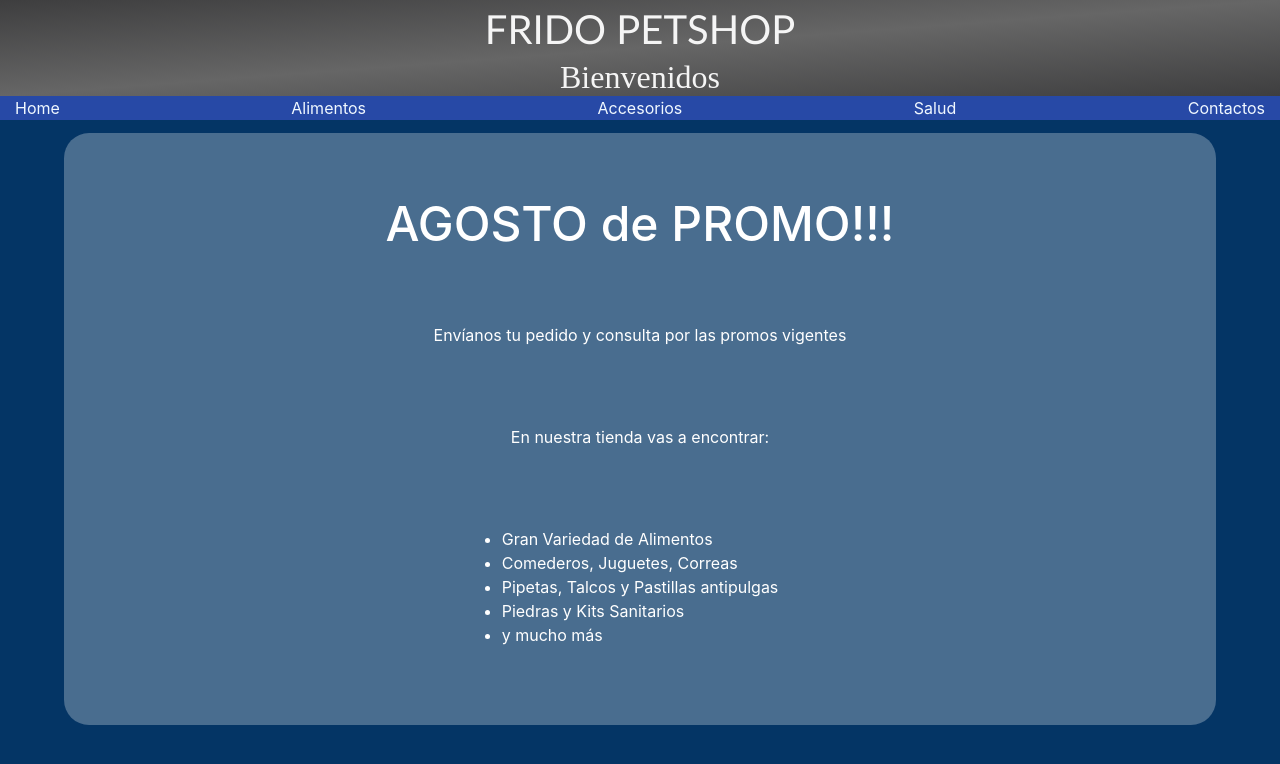
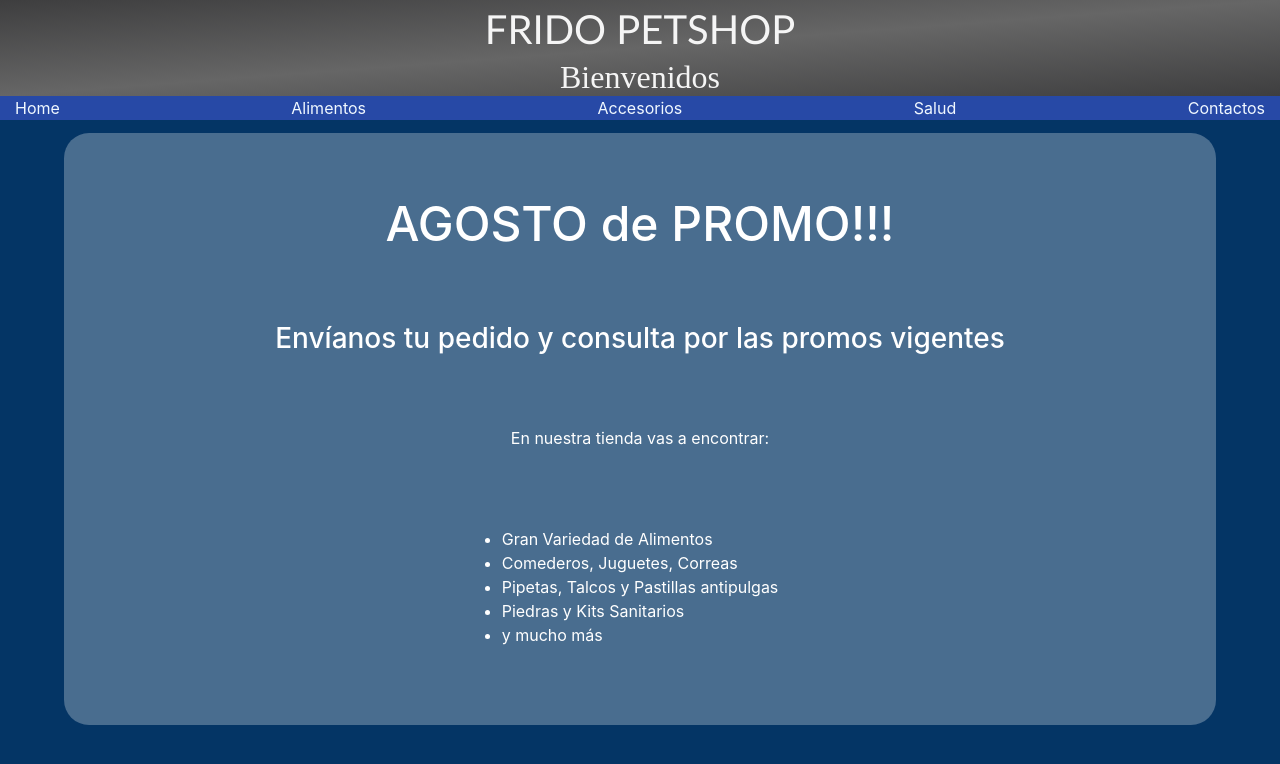
Before and after one commit to EnzoTitaDolce/fridopetshop, an Angular app: page /home in a window 1280 px wide. Shown: the top 764 px of the page. Built offline with nearby package versions, Linux system fonts and the light colour scheme.

Commit message:
promo agosto

```diff
--- a/src/app/home/home.component.html
+++ b/src/app/home/home.component.html
@@ -1,6 +1,6 @@
 <body>
   <h1>AGOSTO de PROMO!!!</h1>
-  <p>Envíanos tu pedido y consulta por las promos vigentes</p>
+  <h3>Envíanos tu pedido y consulta por las promos vigentes</h3>
   <p>En nuestra tienda vas a encontrar:</p>
   <ul>
       <li>Gran Variedad de Alimentos</li>
```
